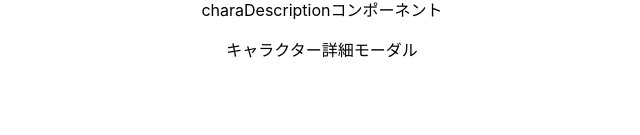
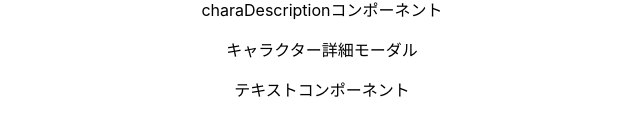
Before and after one commit to etoshuma-3642/training_of_ant, a React (Create React App) app in the folder frontend/: page / in a window 1280 px wide. Shown: the part 259-394 px from the top of the page, without its empty margins (318-958 px from the left). Built offline with nearby package versions, Linux system fonts and the light colour scheme.

Commit message:
［add］CommonTextコンポーネントの追加

```diff
--- a/frontend/src/App.tsx
+++ b/frontend/src/App.tsx
@@ -1,4 +1,5 @@
 import './App.css';
+import CommonTxt from './component/CommonTxt';
 import ModalBtn from './component/ModalBtn';
 
 function App() {
@@ -8,6 +9,7 @@ function App() {
       <ModalBtn genre="task" />
       <ModalBtn genre="addTask" />
       <ModalBtn genre="charaDescription" />
+      <CommonTxt>テキストコンポーネント</CommonTxt>
     </div>
   );
 }
--- /dev/null
+++ b/frontend/src/component/CommonTxt.tsx
@@ -0,0 +1,13 @@
+import React from "react";
+
+interface Props {
+  children: React.ReactNode;
+}
+
+const CommonTxt: React.VFC<Props> = ({children}: Props) => {
+  return(
+    <p className="text">{children}</p>
+  )
+}
+
+export default CommonTxt;
```
